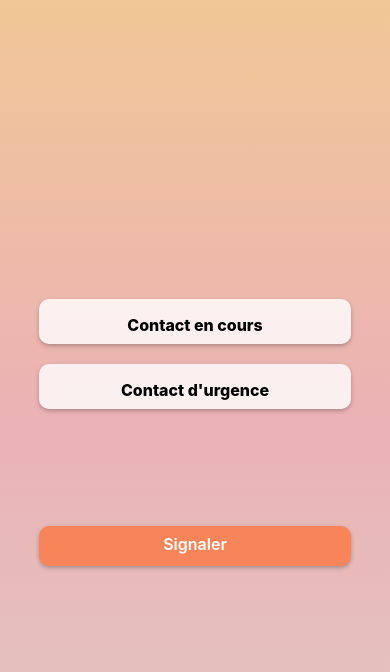
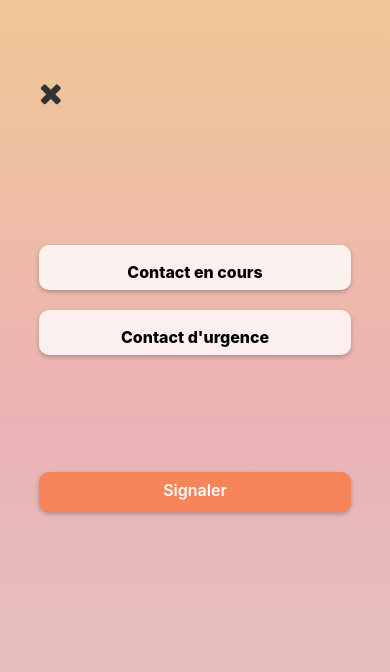
Before and after one commit to dennis-klns/Huguette-Front, a React Native app: screen /sos in a window 390 px wide. Shown: the top 672 px of the page. Built offline with nearby package versions, Linux system fonts and the light colour scheme.

Commit message:
rajouter infos phone dans contactscreen

```diff
--- a/screens/ContactEditScreen.js
+++ b/screens/ContactEditScreen.js
@@ -54,8 +54,9 @@ export default function ContactEdit({ navigation }) {
                      <Text style={styles.title}>Modifier votre contact d'urgence</Text>
                 </View>
                 <View>
-                    <TextInput style={styles.text2} placeholder='Marie'/>
-                    <TextInput style={styles.text2} placeholder='Dune'/>
+                    <TextInput style={styles.text2} placeholder='Prénom'/>
+                    <TextInput style={styles.text2} placeholder='Nom'/>
+                    <TextInput style={styles.text2} placeholder='Phone'/>
                     <View style={styles.messageInputContainer}>
 
                  <View style={styles.titleContainer}>
--- a/screens/SosScreen.js
+++ b/screens/SosScreen.js
@@ -1,9 +1,14 @@
 import { LinearGradient } from "expo-linear-gradient";
 import { StyleSheet, Text, TouchableOpacity, View, Linking } from "react-native";
+import FontAwesome from "react-native-vector-icons/FontAwesome";
 
 export default function SosScreen({ navigation }) {
   const handleValidate = () => {
     navigation.navigate("Arrival");
+  };
+
+  const handleBack = () => {
+    navigation.navigate("Route");
   };
 
   const sendSMS = () => {
@@ -44,6 +49,12 @@ export default function SosScreen({ navigation }) {
     colors={['#F1C796', '#EBB2B5', '#E0CAC2']}
     style={styles.linearGradient}
   >
+
+    <View style={styles.closeIcon} >
+          <TouchableOpacity onPress={() => handleBack()}>
+             <FontAwesome name="times" size={30} color="#333" />
+          </TouchableOpacity>
+       </View>
     <View style={styles.container}>
       <TouchableOpacity style={styles.emergency} activeOpacity={0.8} onPress={sendSMS}>
         <Text style={styles.textEmergency}>Contact en cours</Text>
@@ -56,7 +67,7 @@ export default function SosScreen({ navigation }) {
       <TouchableOpacity
         style={styles.button}
         activeOpacity={0.8}
-        onPress={() => handleValidate()}
+        // onPress={() => handleValidate()}
       >
         <Text style={styles.textButton}>Signaler</Text>
       </TouchableOpacity>
@@ -70,10 +81,17 @@ const styles = StyleSheet.create({
     flex: 1,
   },
 
+  closeIcon: {
+    marginTop: '20%',
+    marginLeft: '10%',
+    width: '90%',
+  },
+
   container: {
     flex: 1,
     alignItems: "center",
-    justifyContent: "center",
+    justifyContent: "flex-start",
+    paddingTop: '30%',
   },
 
   emergency: {
```
